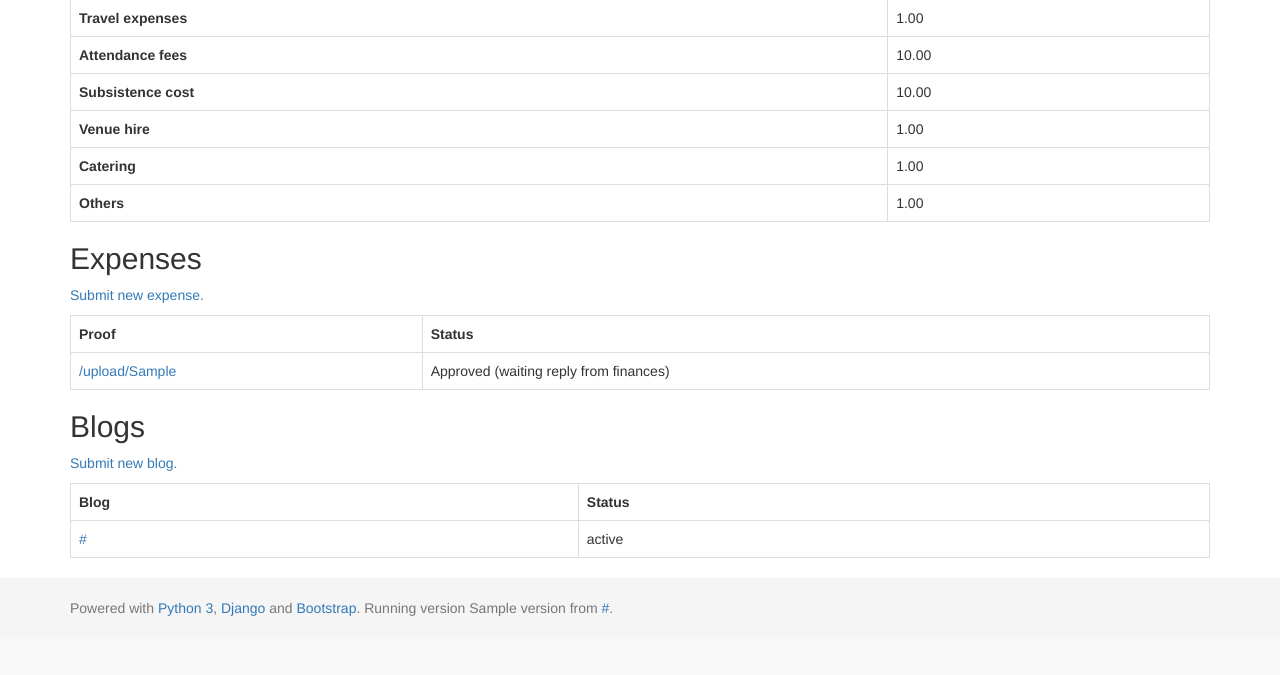
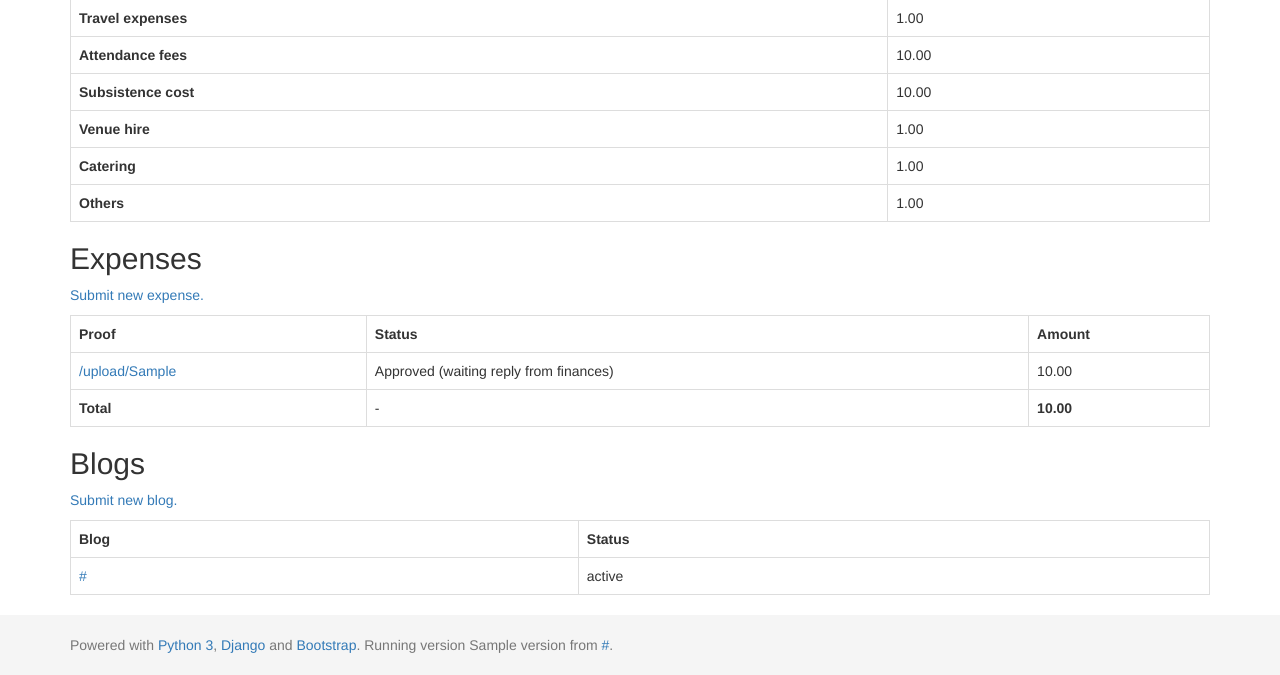
Before and after one commit to softwaresaved/lowfat, a Django app: template fellowms/templates/fellowms/event_detail.html in a window 1280 px wide. Shown: the part 534-1209 px from the top of the page. Before the commit the page ends 1150 px from the top, so only its background shows below. Run offline with Django 3.2, Linux system fonts and the light colour scheme; tables that the repository leaves empty hold one stand-in row (values such as "Sample post"); the template is opened without the code that fills it: values that come from a table or form of the project are taken from there, most other values are stand-ins (such as "Sample title", 1, 10 or a date in 2020); data that the repository does not hold is empty; parts of the project's set-up code (start-up, migrations or seed data) failed here and were passed over; some libraries are stand-ins or nearby versions.

Commit message:
Show amount of expenses on event details

```diff
--- a/fellowms/models.py
+++ b/fellowms/models.py
@@ -243,6 +243,11 @@ class Event(models.Model):
                 self.budget_request_others,
                 ])
 
+    def expenses_claimed(self):
+        """Return the total ammount of expenses claimed."""
+        this_event_expenses = Expense.objects.filter(event=self)
+        return sum([expense.amount for expense in this_event_expenses])
+
 
 class Expense(models.Model):
     """This describe one expense for one event."""
--- a/fellowms/templates/fellowms/event_detail.html
+++ b/fellowms/templates/fellowms/event_detail.html
@@ -78,6 +78,9 @@
       <th>
         Status
       </th>
+      <th>
+        Amount
+      </th>
     </tr>
     {% for expense in expenses %}
     <tr
@@ -95,8 +98,22 @@
       <td>
         {{ expense.get_status_display }}
       </td>
+      <td>
+        {{ expense.amount }}
+      </td>
     </tr>
     {% endfor %}
+    <tr>
+      <td>
+        <strong>Total</strong>
+      </td>
+      <td>
+        -
+      </td>
+      <th>
+        {{ event.expenses_claimed }}
+      </th>
+    </tr>
   </tbody>
 </table>
 {% endif %}
```
